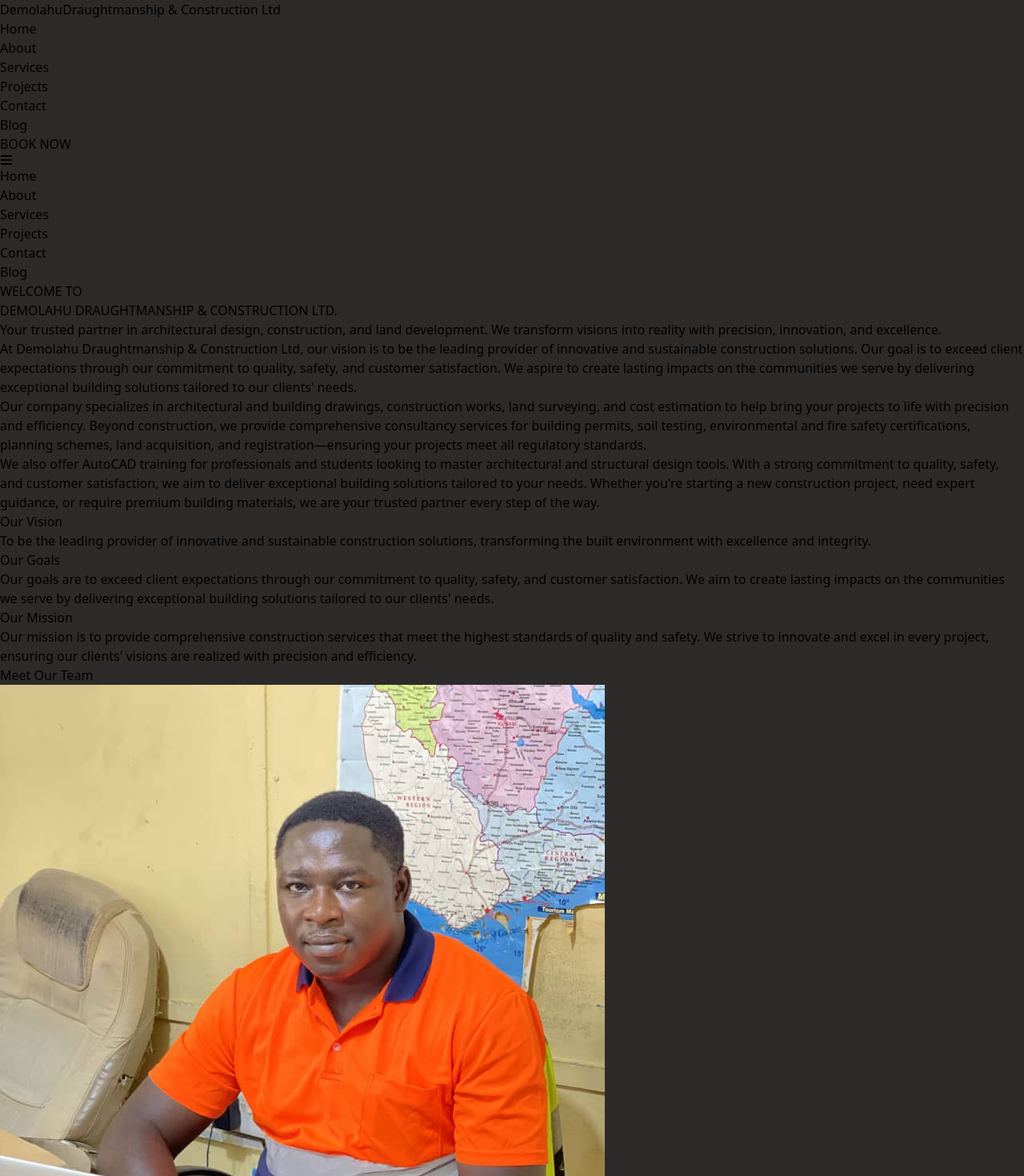
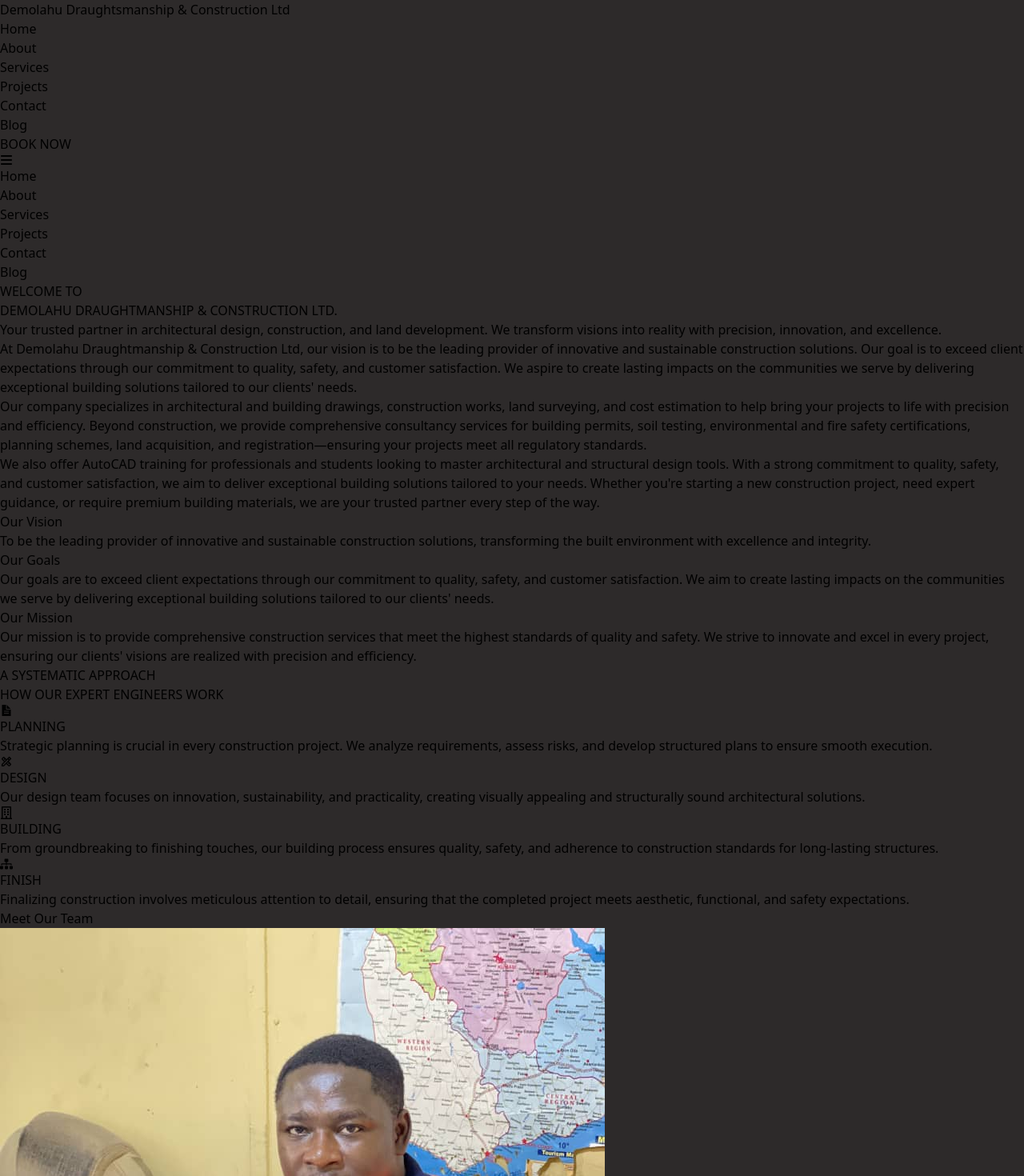
Before and after one commit to JosephSarpey/Dermolahu-draughtmanship-construction-works, a React (Vite) app: page /about in a window 1280 px wide. Shown: the top 1470 px of the page at 80% size. Built offline with nearby package versions, Linux system fonts and the light colour scheme.

Commit message:
added contact button on homepage

```diff
--- a/index.html
+++ b/index.html
@@ -4,7 +4,7 @@
     <meta charset="UTF-8" />
     <link rel="icon" href="src/assets/logo.jpg" type="image/x-icon">
     <meta name="viewport" content="width=device-width, initial-scale=1.0" />
-    <title>Demolahu draughtmanship & construction Ltd</title>
+    <title>Demolahu draughtsmanship & construction Ltd</title>
   </head>
   <body>
     <div id="root"></div>
--- a/src/App.jsx
+++ b/src/App.jsx
@@ -1,3 +1,4 @@
+/* eslint-disable no-unused-vars */
 import React from 'react'
 import Header from './sections/Header'
 import Hero from './sections/Hero'
@@ -8,6 +9,7 @@
 import Testimonials from './sections/Testimonials'
 import Contact from './sections/Contact'
 import Footer from './sections/Footer'
+import DetailedContact from './sections/DetailedContact';
 
 const App = () => {
   return (
--- a/src/sections/Contact.jsx
+++ b/src/sections/Contact.jsx
@@ -1,8 +1,11 @@
 /* eslint-disable react/no-unescaped-entities */
 /* eslint-disable no-unused-vars */
-import React from 'react'
-import { motion } from 'framer-motion'
-import { slideUpVariants, zoomInVariants } from './animation'
+import React from 'react';
+import { motion } from 'framer-motion';
+import { slideUpVariants, zoomInVariants } from './animation';
+import { FontAwesomeIcon } from '@fortawesome/react-fontawesome';
+import { faEnvelope, faPhone } from '@fortawesome/free-solid-svg-icons';
+import { Link } from 'react-router-dom';
 
 const Contact = () => {
   return (
@@ -38,27 +41,20 @@
           variants={slideUpVariants}
           className='lg:w-[40%] w-full flex flex-col justify-center items-start lg:gap-6'
         >
-          <motion.form
-            initial="hidden"
-            whileInView="visible"
+          <motion.button
             variants={zoomInVariants}
-            className='flex flex-col justify-center items-start gap-6 w-full'
+            className='bg-yellow-500 hover:bg-black hover:text-white px-10 py-4 text-black font-bold rounded-lg w-full flex items-center justify-center'
           >
-            <input type='text' placeholder='Enter Full Name' className='px-6 py-3 border-[2px] border-black text-black rounded-lg w-full' />
-            <input type='email' placeholder='Enter Email' className='px-6 py-3 border-[2px] border-black text-black rounded-lg w-full' />
-            <input type='number' placeholder='Enter Mobile Number' className='px-6 py-3 border-[2px] border-black text-black rounded-lg w-full' />
-            <textarea name="" placeholder='Enter Your Message' rows="4" className='px-6 py-3 border-[2px] border-black text-black rounded-lg w-full'></textarea>
-            <motion.button
-              variants={zoomInVariants}
-              className='bg-yellow-500 hover:bg-black hover:text-white px-10 py-4 text-black font-bold rounded-lg w-full'
-            >
-              SUBMIT
-            </motion.button>
-          </motion.form>
+            <Link to="/contact" className='flex items-center'>
+              <FontAwesomeIcon icon={faEnvelope} className='mr-2' />
+              <FontAwesomeIcon icon={faPhone} className='mr-2' />
+              CONTACT US
+            </Link>
+          </motion.button>
         </motion.div>
       </div>
     </div>
-  )
-}
+  );
+};
 
-export default Contact
+export default Contact;
--- a/src/sections/DetailedAbout.jsx
+++ b/src/sections/DetailedAbout.jsx
@@ -4,6 +4,7 @@
 import { motion } from 'framer-motion'
 import Header from './Header'
 import { slideUpVariants, zoomInVariants } from './animation'
+import { planning } from '../export'
 
 const DetailedAbout = () => {
   return (
@@ -69,6 +70,43 @@
         </p>
       </div>
 
+      {/* Insert Working Section Here */}
+      <div id='working' className='w-full bg-white'>
+        <motion.div
+          initial="hidden"
+          whileInView="visible"
+          variants={slideUpVariants}
+          className='lg:w-[80%] w-[90%] m-auto py-[60px] flex flex-col justify-between items-center gap-[20px]'
+        >
+          <motion.h1 variants={slideUpVariants} className='text-yellow-500 text-2xl'>A SYSTEMATIC APPROACH</motion.h1>
+          <motion.h1 variants={slideUpVariants} className='text-black uppercase text-[40px] font-bold text-center'>HOW OUR EXPERT ENGINEERS WORK</motion.h1>
+          <motion.div
+            variants={slideUpVariants}
+            className='w-[120px] h-[6px] bg-yellow-500'
+          ></motion.div>
+
+          {/* make div for services mapping from export js file */}
+          <motion.div
+            initial="hidden"
+            whileInView="visible"
+            variants={zoomInVariants}
+            className='w-full grid lg:grid-cols-4 grid-cols-1 justify-center items-center gap-[20px] mt-[30px]'
+          >
+            {
+              planning.map((item, index) => (
+                <div key={index} className='flex flex-col justify-center items-center gap-5 border-2 border-yellow-500 rounded-mg p-6'>
+                  <div>
+                    <item.icon className='size-[80px] bg-yellow-500 hover:bg-black hover:fill-white p-4 rounded-full cursor-pointer' />
+                  </div>
+                  <h1 className='text-2xl font-bold uppercase'>{item.title}</h1>
+                  <p className='text-[20px] text-center text-gray-600'>{item.about}</p>
+                </div>
+              ))
+            }
+          </motion.div>
+        </motion.div>
+      </div>
+
       <div className='lg:w-[80%] w-[90%] m-auto py-[60px]'>
         <h2 className='text-white text-3xl font-bold mb-[40px]'>Meet Our Team</h2>
         <div className='flex flex-wrap justify-between items-start gap-[30px]'>
--- a/src/sections/Header.jsx
+++ b/src/sections/Header.jsx
@@ -26,7 +26,7 @@
   return (
     <nav className='w-full flex bg-white justify-between items-center gap-1 lg:px-16 px-6 py-4 sticky top-0 z-50'>
       <h1 className='text-black md:text-4xl text-3xl font-bold font-rubik'>Demolahu
-      <span className='text-yellow-500 italic'>Draughtmanship & Construction Ltd</span></h1>
+      <span className='text-yellow-500 italic'> Draughtsmanship & Construction Ltd</span></h1>
 
       <ul className='lg:flex justify-center items-center gap-6 hidden'>
         {navItems.map(({ link, path }) => (
--- a/src/sections/Working.jsx
+++ b/src/sections/Working.jsx
@@ -1,5 +1,4 @@
-/* eslint-disable react/no-unescaped-entities */
-/* eslint-disable no-unused-vars */
+ /* eslint-disable no-unused-vars */
 import React from 'react'
 import { motion } from 'framer-motion'
 import { slideUpVariants, zoomInVariants } from './animation'
@@ -14,8 +13,8 @@
         variants={slideUpVariants}
         className='lg:w-[80%] w-[90%] m-auto py-[60px] flex flex-col justify-between items-center gap-[20px]'
       >
-        <motion.h1 variants={slideUpVariants} className='text-yellow-500 text-2xl'>STEP BY STEP</motion.h1>
-        <motion.h1 variants={slideUpVariants} className='text-black uppercase text-[40px] font-bold text-center'>HOW IT'S WORKING</motion.h1>
+        <motion.h1 variants={slideUpVariants} className='text-yellow-500 text-2xl'>A SYSTEMATIC APPROACH</motion.h1>
+        <motion.h1 variants={slideUpVariants} className='text-black uppercase text-[40px] font-bold text-center'>HOW OUR EXPERT ENGINEERS WORK</motion.h1>
         <motion.div
           variants={slideUpVariants}
           className='w-[120px] h-[6px] bg-yellow-500'
```
